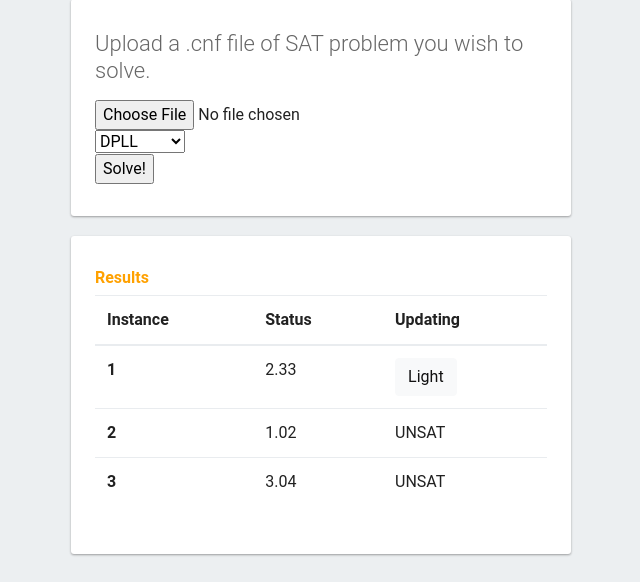
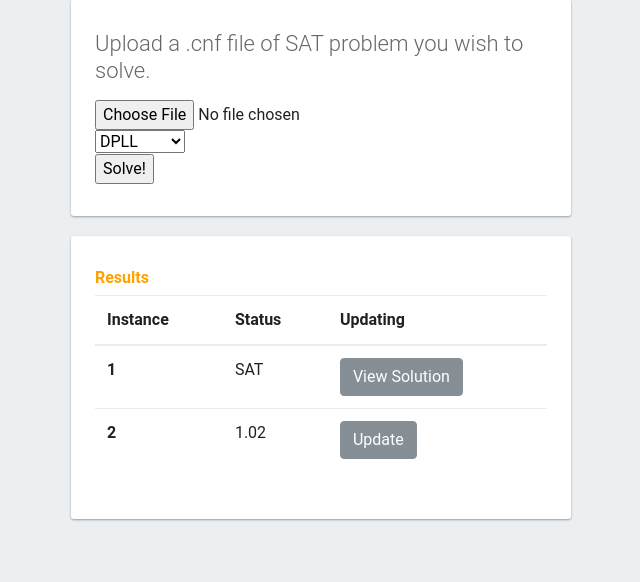
Before and after one commit to seansegal/cs2951o-capstone, a Flask app: page /website in a window 1280 px wide. Shown: the part 218-800 px from the top of the page, without its empty margins (319-959 px from the left). Run offline with Flask 2, Linux system fonts and the light colour scheme; some libraries are stand-ins or nearby versions.

Commit message:
frontend work

```diff
--- a/server/templates/index.html
+++ b/server/templates/index.html
@@ -118,18 +118,13 @@
         <tbody>
           <tr>
             <th scope="row">1</th>
-            <td>2.33</td>
-            <td><button type="button" class="btn btn-light">Light</button></td>
+            <td>SAT</td>
+            <td><button type="button" class="btn btn-secondary">View Solution</button></td>
           </tr>
           <tr>
             <th scope="row">2</th>
             <td>1.02</td>
-            <td>UNSAT</td>
-          </tr>
-          <tr>
-            <th scope="row">3</th>
-            <td>3.04</td>
-            <td>UNSAT</td>
+            <td><button type="button" class="btn btn-secondary">Update</button></td>
           </tr>
         </tbody>
       </table>
@@ -165,6 +160,38 @@
         }
       }
 
+    function refreshStatus() {
+      console.log("refersadasfasfasd");
+      return function() {
+        // make get request for this fileID
+        console.log("refreshing status for ");
+        //console.log(fileId);
+        var fileId = "sdfs";
+        var req_url = '/v1/sat-solver/instance?fileId=' + fileId;
+        $.ajax({
+          type: 'GET',
+          url: req_url,
+          success: function(data) {
+            console.log('REFRESH request completed!');
+            console.log(data)
+            var table = document.getElementById("resultsTable");
+            cell1.innerHTML = fileName;
+            cell2.innerHTML = "solving...";
+            // cell3.innerHTML = "<button id=\" " + "btn-"+ fileName + " \" type=\"button\" class=\"btn btn-secondary\">View Solution</button>";
+            // document.getElementById("btn-" + fileName).onclick = doFunction;
+
+          },
+          error: function(request, status, errThrown) {
+            console.log('ERROR!');
+            console.log(status);
+            console.log(errThrown);
+          },
+          contentType: "application/json",
+          dataType: 'json',
+        });
+      }
+    }
+
     function makePostRequest(fileName) {
       return function() {
         console.log("this is ");
@@ -186,11 +213,8 @@
 
             cell1.innerHTML = fileName; //data.fileId;
             cell2.innerHTML = "solving...";
-            cell3.innerHTML = "solving...";
-
-            var fileId = data.fileId;
-
-            console.log(data);
+            cell3.innerHTML = "<button onclick=\"refreshStatus\" id=\" " + "btn-"+ fileName + " \" type=\"button\" class=\"btn btn-secondary\">Refresho</button>";
+            //document.getElementById("btn-" + fileName).onclick = refreshStatus(data.fileId);
           },
           error: function(request, status, errThrown) {
             console.log('ERROR!');
```
